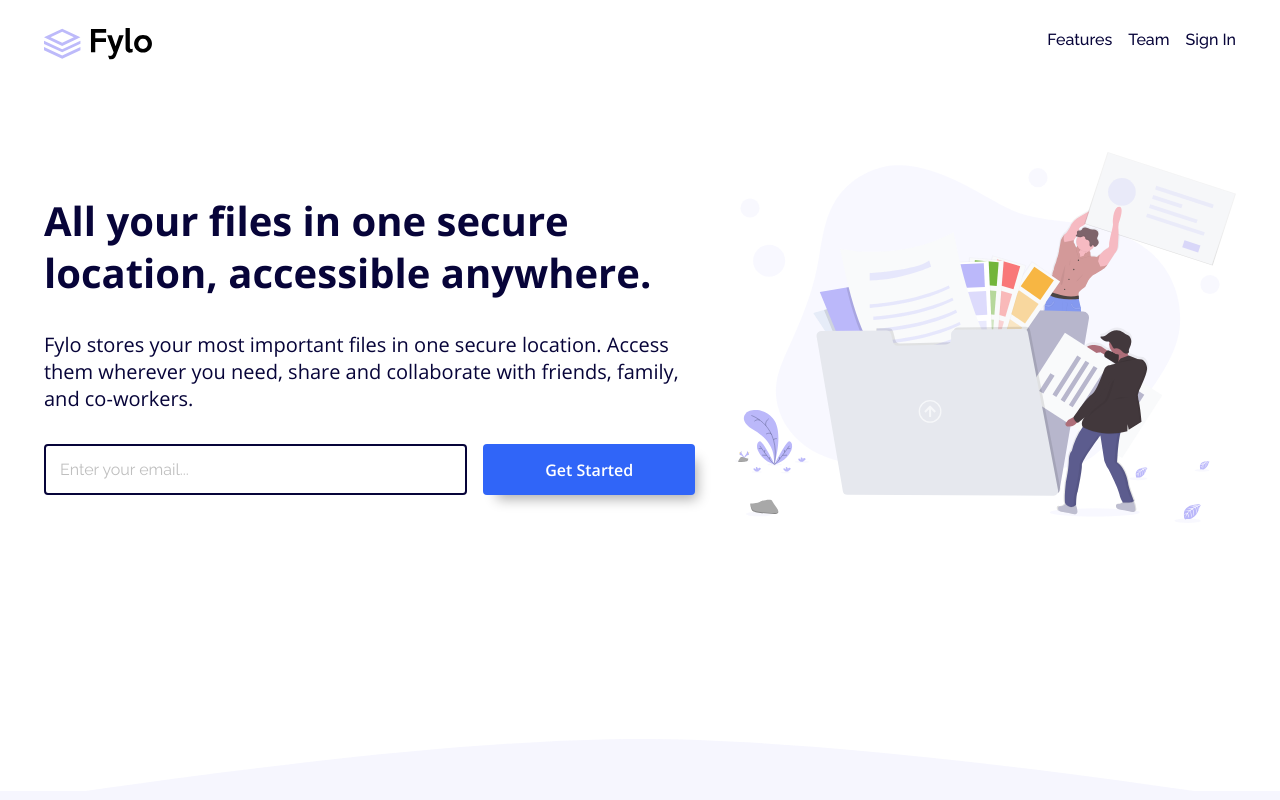
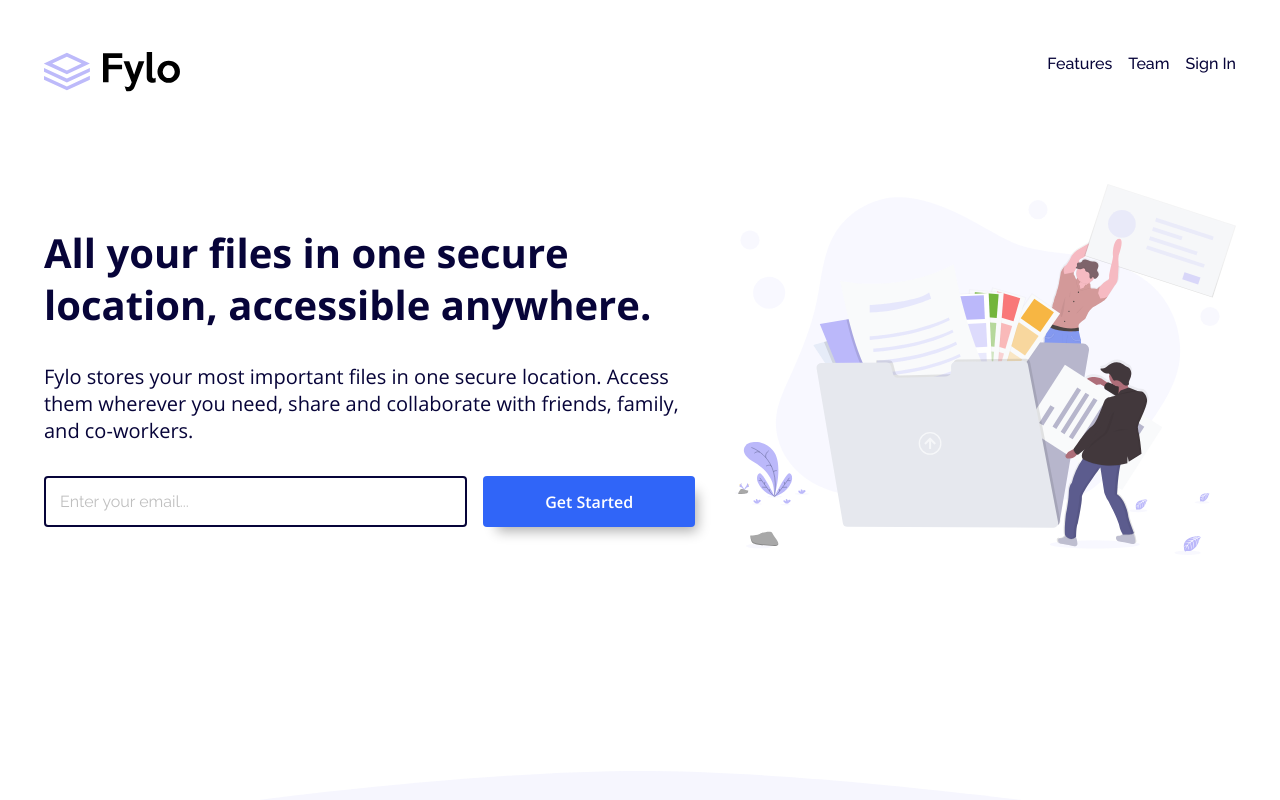
Before and after one commit to Shile01/fm-fylo-landing-page2, a plain HTML site: page index.html in a window 1280 px wide. Shown: the top 800 px of the page. Drawn offline with Linux system fonts and the light colour scheme; files whose address does not match are found by name.

Commit message:
first commit

```diff
--- a/assets/css/style.css
+++ b/assets/css/style.css
@@ -456,7 +456,11 @@ input::placeholder {
 
 @media (min-width: 800px) {
   .header .container {
-    grid-template-columns: 166px auto;
+    grid-template-columns: 192px auto;
+  }
+
+  .logo {
+    height: 40px;
   }
 
   .product-info::before {
@@ -477,6 +481,10 @@ input::placeholder {
     grid-template-rows: 1fr;
     align-items: center;
     gap: 2.5rem;
+  }
+
+  .header {
+    padding-top: 52px;
   }
 
   .err-mobile {
```
